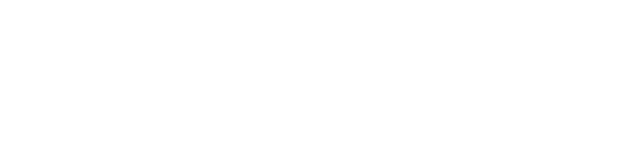
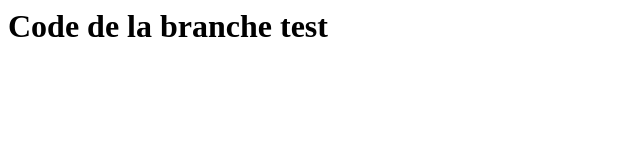
Before and after one commit to SAMPAIO1748/git-cours, a plain HTML site: page index.html in a window 1280 px wide. Shown: the whole page, without its empty margins (0-640 px from the left). Drawn offline with Linux system fonts and the light colour scheme.

Commit message:
Code test

```diff
--- a/index.html
+++ b/index.html
@@ -7,6 +7,6 @@
     <title>Document</title>
 </head>
 <body>
-
+    <h1>Code de la branche test</h1>
 </body>
 </html>
```
